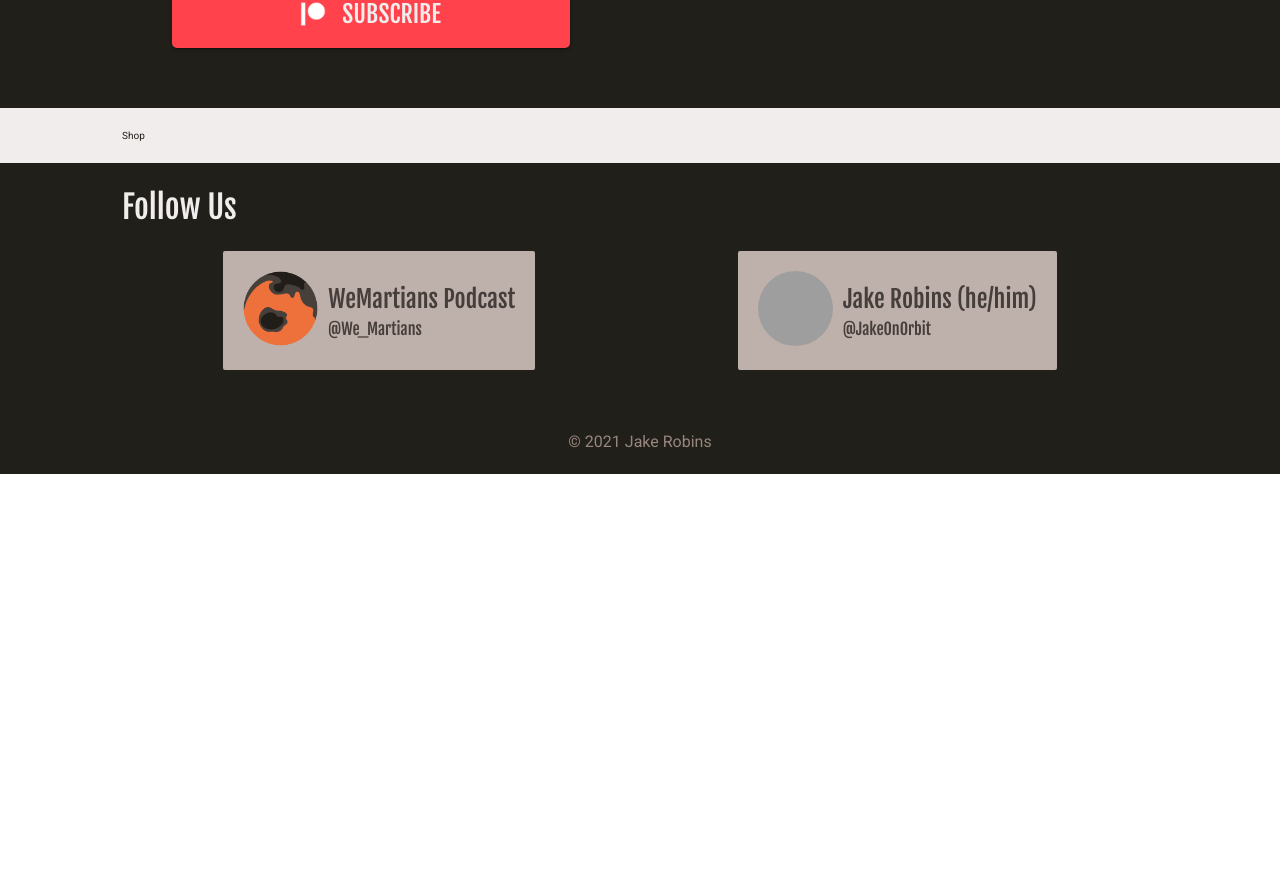
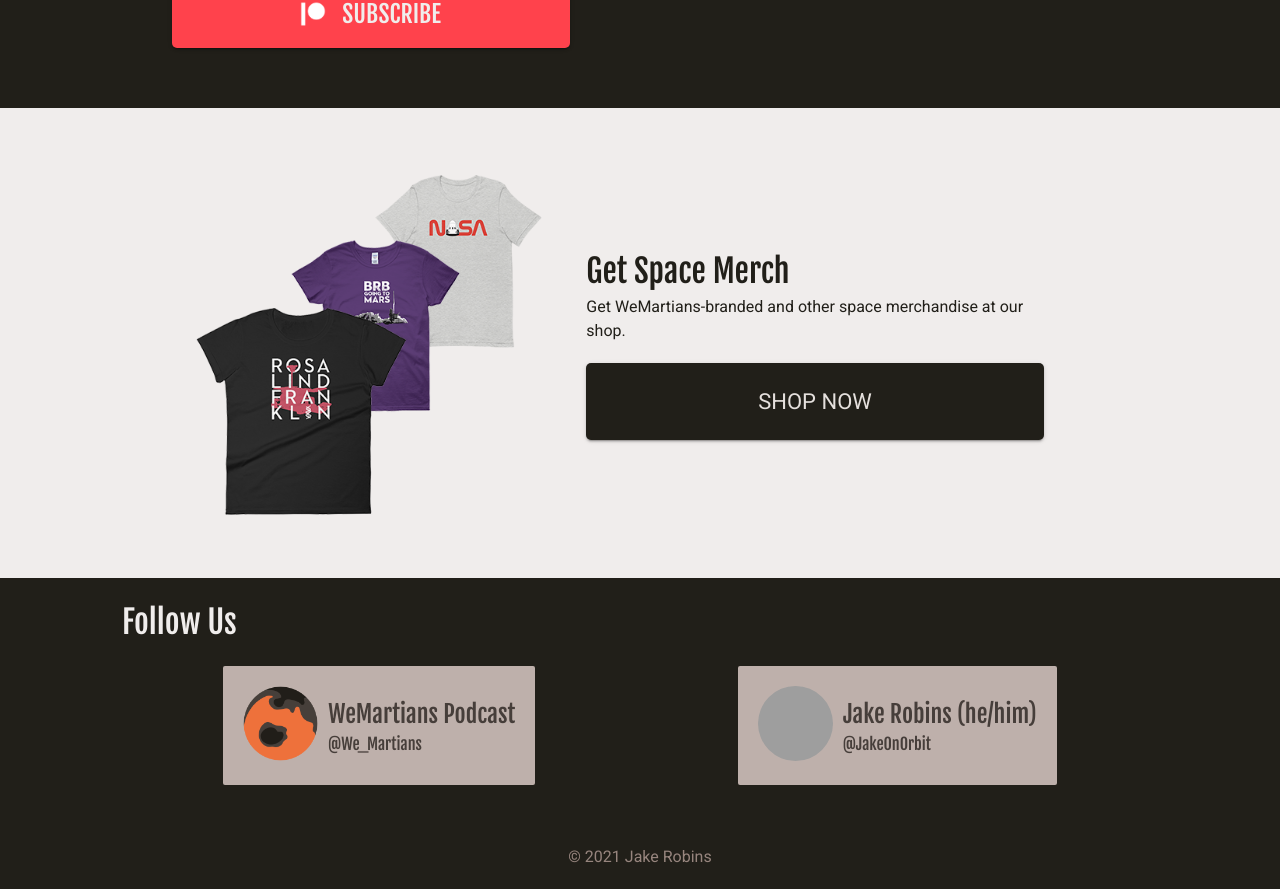
Before and after one commit to mendahu/wemartians, a Next.js app: page / in a window 1280 px wide. Shown: the part 1199-2088 px from the top of the page. Before the commit the page ends 1673 px from the top, so only its background shows below. Built offline with nearby package versions, Linux system fonts and the light colour scheme; grey boxes are pictures that could not be loaded.

Commit message:
Create Shop Section component

```diff
--- a/copy/copy.json
+++ b/copy/copy.json
@@ -51,6 +51,14 @@
       "action": "https://wemartians.us18.list-manage.com/subscribe/post?u=5b308fe85dae4499e221bae6e&amp;id=3393e4d487"
     }
   },
+  "shop": {
+    "title": "Get Space Merch",
+    "description": "Get WeMartians-branded and other space merchandise at our shop.",
+    "cta": {
+      "label": "Shop now",
+      "link": "https://shop.wemartians.com"
+    }
+  },
   "footer": {
     "title": "Follow Us",
     "twitterAccounts": [
--- a/pages/index.tsx
+++ b/pages/index.tsx
@@ -7,6 +7,7 @@
 import MailingListCallToAction from '../src/components/MailingListCallToAction/MailingListCallToAction';
 import PatreonCallToAction from '../src/components/PatreonCallToAction/PatreonCallToAction';
 import Section from '../src/components/Section/Section';
+import ShopSection from '../src/components/ShopSection/ShopSection';
 import styles from '../styles/Home.module.css';
 
 const mockEpisodeData: Episode[] = [
@@ -47,7 +48,9 @@
           <PatreonCallToAction />
           <MailingListCallToAction />
         </Section>
-        <Section background="light">Shop</Section>
+        <Section background="light">
+          <ShopSection />
+        </Section>
       </main>
       <Section component="footer" background="dark">
         <Footer />
--- /dev/null
+++ b/src/components/ShopSection/ShopSection.tsx
@@ -0,0 +1,29 @@
+import styles from './styles/ShopSection.module.css';
+import { shop as shopCopy } from '../../../copy/copy.json';
+import Image from 'next/image';
+import Button from '../Button/Button';
+
+export type ShopSectionProps = {};
+
+export default function ShopSection(props: ShopSectionProps) {
+  return (
+    <div className={styles.container}>
+      <Image
+        src="/shop_ad.png"
+        height={350}
+        width={350}
+        className={styles.shopImage}
+      />
+      <div className={styles.shopTextContainer}>
+        <h1>{shopCopy.title}</h1>
+        <p>{shopCopy.description}</p>
+        <Button
+          className={styles.button}
+          label={shopCopy.cta.label}
+          color="dark"
+          href={shopCopy.cta.link}
+        />
+      </div>
+    </div>
+  );
+}
--- /dev/null
+++ b/src/components/ShopSection/styles/ShopSection.module.css
@@ -0,0 +1,45 @@
+.container {
+  display: flex;
+  flex-wrap: wrap;
+  justify-content: center;
+  align-items: center;
+  margin: 4rem 0rem;
+}
+
+.shopTextContainer {
+  margin-top: 2rem;
+  padding: 2rem;
+}
+
+.button {
+  margin-top: 2rem;
+  font-size: 2.2rem;
+  text-transform: uppercase;
+  display: flex;
+  justify-content: center;
+}
+
+@media screen and (min-width: 850px) {
+  .shopTextContainer {
+    max-width: 48%;
+    margin: 2rem;
+  }
+}
+/*
+.shopImage {
+  order: 1;
+}
+
+.shopTextContainer {
+  order: 2;
+}
+
+@media screen and (min-width: 600px) {
+  .shopImage {
+    order: 2;
+  }
+
+  .shopTextContainer {
+    order: 1;
+  }
+} */
```
